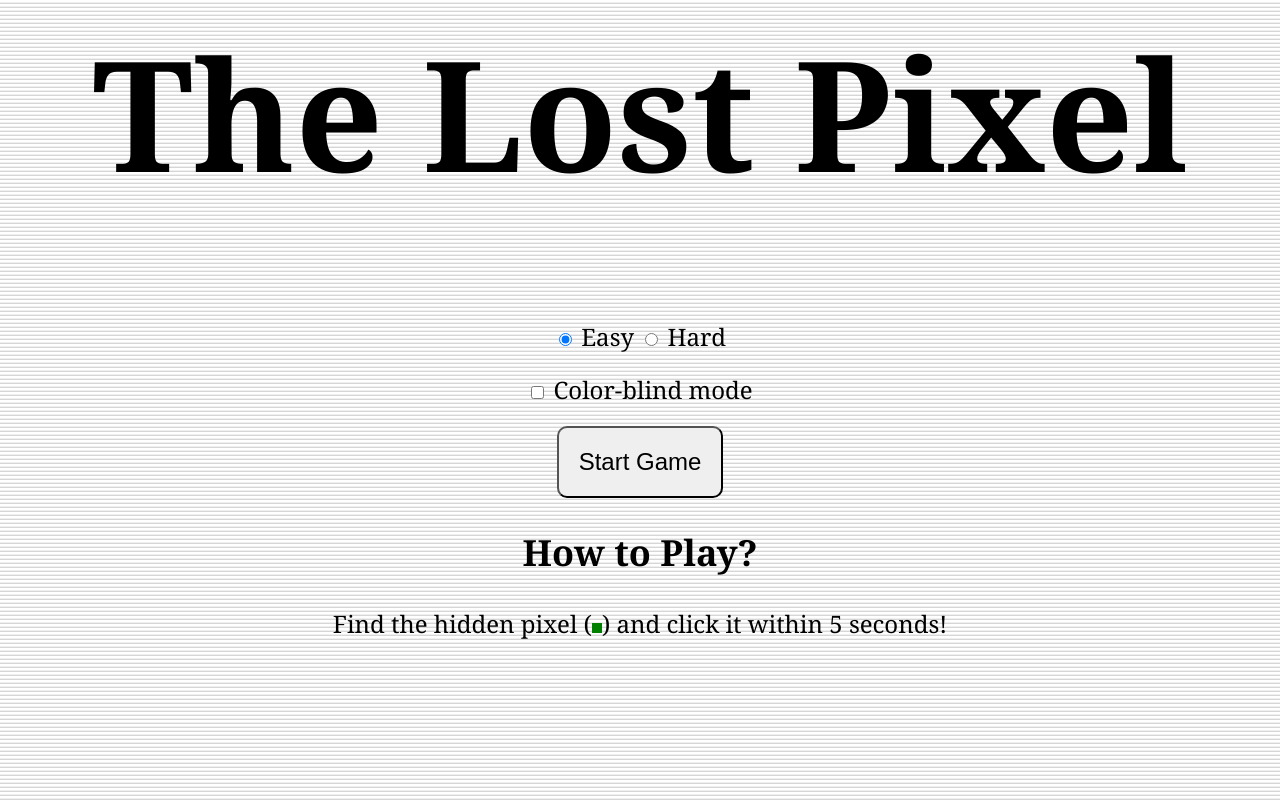
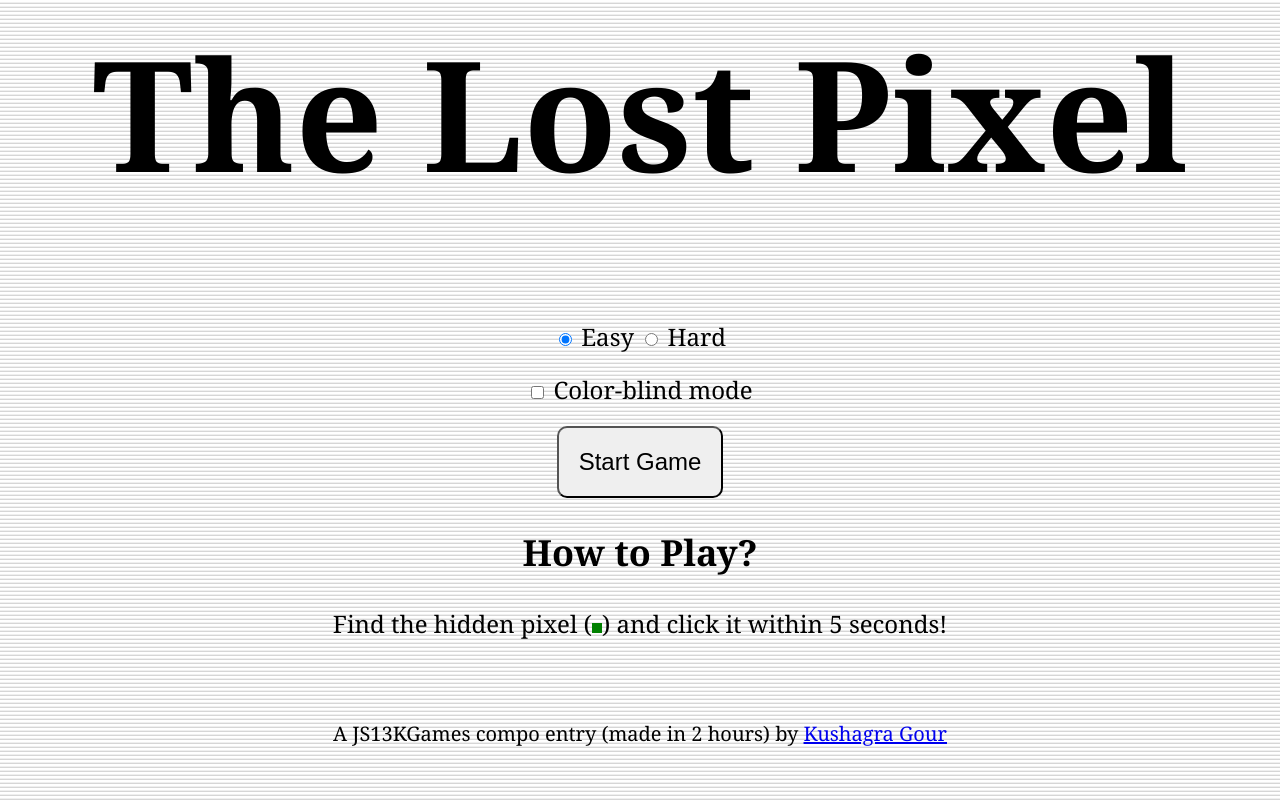
Before and after one commit to chinchang/j13kgames-2017-the-lost-pixel, a plain HTML site: page index.html in a window 1280 px wide. Drawn offline with Linux system fonts and the light colour scheme.

Commit message:
add footer

```diff
--- a/index.html
+++ b/index.html
@@ -97,6 +97,9 @@ button {
     <div>
       Find the hidden pixel (<div class="p target" style="position:static;display:inline-block"></div>) and click it within 5 seconds!
     </div>
+    <div class="panel" style="margin-top:80px">
+      <small>A JS13KGames compo entry (made in 2 hours) by <a target="_blank" href="https://twitter.com/chinchang457">Kushagra Gour</a></small>
+    </div>
   </div>
   <div class="overlay"></div>
 </body>
```
